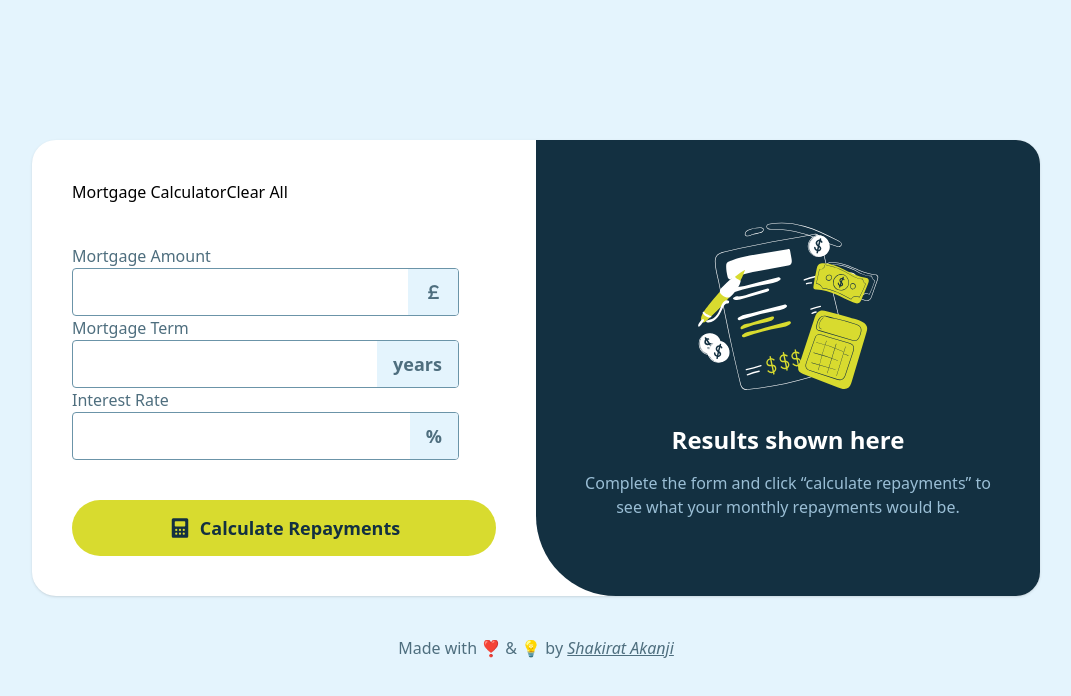
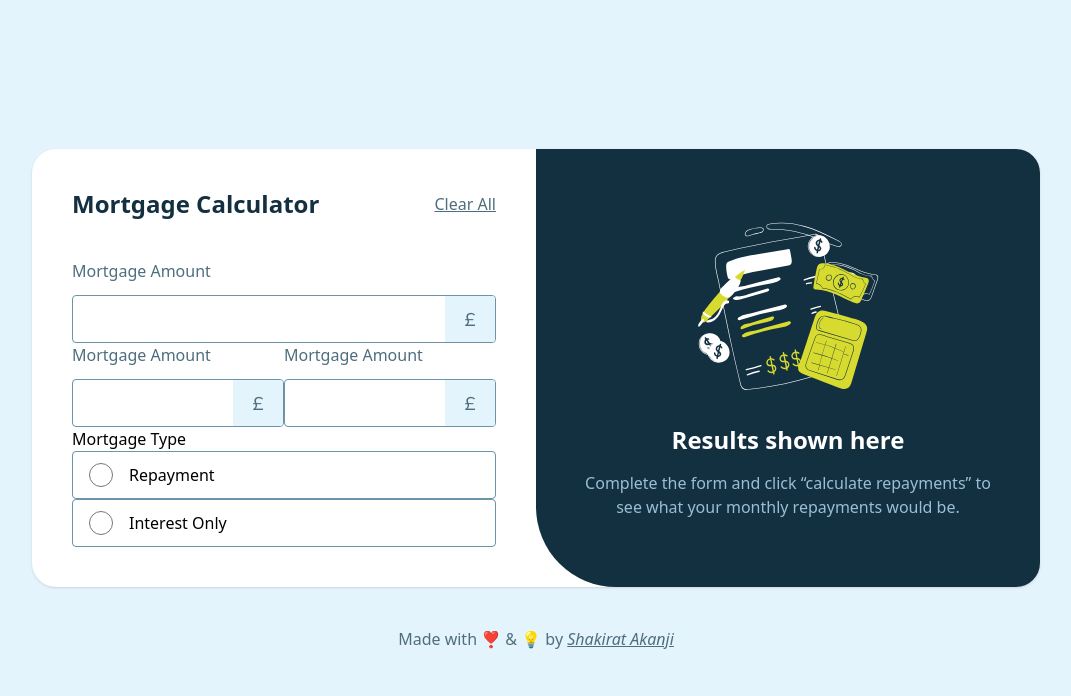
Before and after one commit to Anikhe00/Mortgage-Calculator, a React (Vite) app: page / in a window 1280 px wide. Shown: the top 696 px of the page, without its empty margins (104-1175 px from the left). Built offline with nearby package versions, Linux system fonts and the light colour scheme.

Commit message:
Update Calculator and InputField Components, Added RadioButton and SecButton Components

```diff
--- a/src/components/Calculator.jsx
+++ b/src/components/Calculator.jsx
@@ -1,26 +1,35 @@
 import InputField from "./InputField";
+import RadioButton from "./RadioButton";
+import SecButton from "./SecButton";
 import Button from "./Button";
 
 export default function Calculator() {
   return (
-    <form className="flex w-full flex-col p-[2.5rem] items-start gap-[2.5rem]">
-      <div className="flex-1 flex flex-row justify-between items-center">
-        <h2>Mortgage Calculator</h2>
-        <button>Clear All</button>
+    <form
+      action=""
+      className="w-full flex flex-col p-[2.5rem] items-start gap-[2.5rem]"
+    >
+      <div className="w-[100%] flex flex-row items-center justify-between">
+        <h1 className="text-[1.5rem] text-slate-900 font-bold leading-[125%]">
+          Mortgage Calculator
+        </h1>
+        <SecButton />
       </div>
 
-      <div className="">
-        <InputField unit="￡">Mortgage Amount</InputField>
+      <div className="self-stretch ">
+        <InputField label="Mortgage Amount" unit="￡" />
+        <div className="w-[100%] flex flex-row">
+          <InputField label="Mortgage Amount" unit="￡" />
 
-        <div className="gap-[1.5rem]">
-          <InputField unit="years">Mortgage Term</InputField>
-          <InputField unit="%">Interest Rate</InputField>
+          <InputField label="Mortgage Amount" unit="￡" />
         </div>
 
-        <div></div>
+        <div>
+          <p>Mortgage Type</p>
+          <RadioButton label="Repayment" />
+          <RadioButton label="Interest Only" />
+        </div>
       </div>
-
-      <Button>Calculate Repayments</Button>
     </form>
   );
 }
--- a/src/components/InputField.jsx
+++ b/src/components/InputField.jsx
@@ -1,15 +1,16 @@
-export default function InputField({ unit, children }) {
+export default function InputField({ label, unit }) {
   return (
-    <div className="flex-1/2 flex-col gap-[0.75rem] items-start">
-      <label className="text-slate-700 text-[1rem] font-medium leading-[100%]">
-        {children}
+    <div className="flex w-[100%] flex-col items-start gap-[0.75rem]">
+      <label className="text-slate-700 text-[1rem] font-normal leading-[150%]">
+        {label}
       </label>
-      <div className="flex flex-row items-start rounded-[0.25rem] border border-slate-500 h-[3rem] overflow-hidden">
+
+      <div className="group flex self-stretch items-start h-[3rem] rounded-[0.25rem] border border-slate-500 hover:border-slate-900 overflow-hidden focus-within:border-lime">
         <input
-          className="flex flex-1/2 px-[1rem] items-center gap-[1.5rem] text-slate-900 text-[1.125rem] font-semibold leading-[125%] border-none focus:outline-none"
           type="text"
+          className="self-stretch w-[100%] flex items-center gap-[1.5rem] px-[1rem] border-none text-slate-900 focus:outline-none caret-slate-500 text-[1.125rem] font-medium"
         />
-        <div className="flex flex-col, justify-center items-center gap-[0.5rem] bg-slate-100 px-[1rem] py-[0.75rem] text-slate-700 text-[1.125rem] font-semibold leading-[125%]">
+        <div className="flex py-[0.75rem] px-[1rem] flex-col items-center justify-center gap-[0.5rem] bg-slate-100 text-[1.125rem] font-medium leading-[125%] text-slate-700 self-stretch group-focus-within:bg-lime group-focus-within:text-slate-900">
           {unit}
         </div>
       </div>
--- /dev/null
+++ b/src/components/RadioButton.jsx
@@ -0,0 +1,8 @@
+export default function RadioButton({ label }) {
+  return (
+    <button className="flex items-center h-[3rem] w-[100%] rounded-[0.25rem] border border-slate-500 px-[1rem] gap-[1rem]">
+      <input type="radio" className="w-[1.5rem] h-[1.5rem] outline-lime " />
+      <label htmlFor="">{label}</label>
+    </button>
+  );
+}
--- /dev/null
+++ b/src/components/SecButton.jsx
@@ -0,0 +1,7 @@
+export default function SecButton() {
+  return (
+    <button className="flex items-center justify-center h-[1.5rem] text-slate-700 text-[1rem] font-medium leading-[150%] underline decoration-slate-700 hover:text-slate-900 hover:decoration-slate-900 cursor-pointer">
+      Clear All
+    </button>
+  );
+}
```
